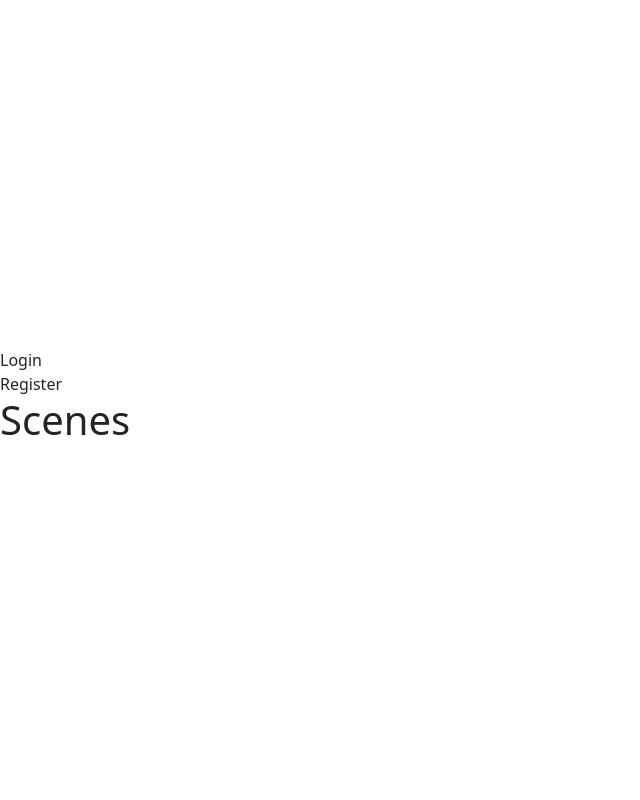
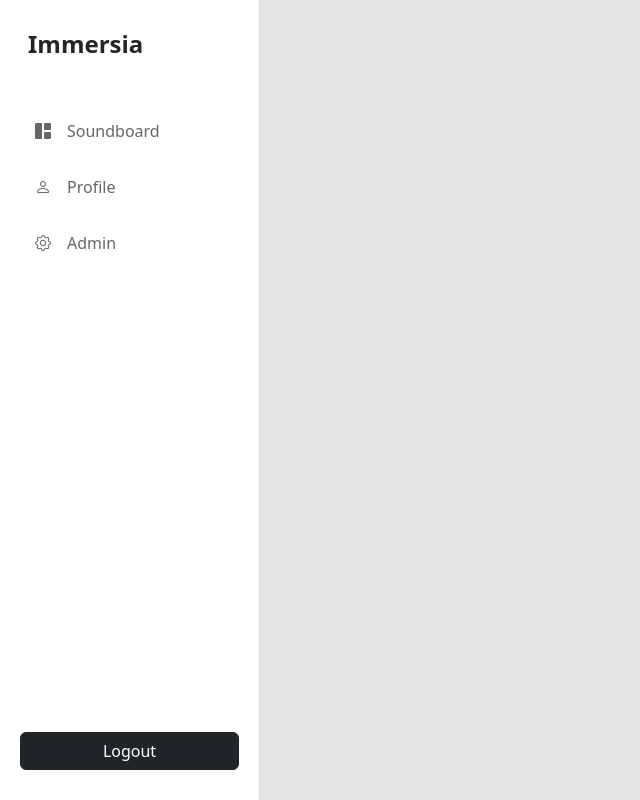
Before and after one commit to sbalazs222/Immersia, a React (Vite) app in the folder apps/web/: page / in a window 1280 px wide. Shown: the whole page, without its empty margins (0-640 px from the left). Built offline with nearby package versions, Linux system fonts and the light colour scheme.

Commit message:
Balmenü

```diff
--- a/apps/web/src/App.jsx
+++ b/apps/web/src/App.jsx
@@ -1,20 +1,71 @@
+import { useState, useEffect } from 'react'
+import { ToastContainer } from 'react-bootstrap'
+import { BrowserRouter, NavLink, Routes, Route } from 'react-router-dom'
+
+import Login from "./Login";
+import Register from "./Register";
+import SoundBoard from "./Soundboard";
+import Admin from "./Admin";
+import Profile from "./Profile";
+
 import './styles/App.css'
 import 'bootstrap/dist/css/bootstrap.min.css'
-
-import { ToastContainer } from 'react-bootstrap'
-import { useState } from 'react'
-
-import NavbarComponent from './components/Navbar.jsx'
+import 'bootstrap-icons/font/bootstrap-icons.css'
 
 function App() {
   const [isLoggedIn, setIsLoggedIn] = useState(false)
 
+  useEffect(() => {
+    if (localStorage.getItem("token")) {
+      setIsLoggedIn(true);
+    }
+  }, []);
+
+  function kilepes() {
+    localStorage.removeItem("token");
+    setIsLoggedIn(false);
+  }
+
   return (
-    <>
-      <NavbarComponent isLoggedIn={isLoggedIn} setIsLoggedIn={setIsLoggedIn} />
+    <BrowserRouter>
+      <div className='app-container'>
 
-      <ToastContainer position="bottom-end" className="p-3" />
-    </>
+        {/* BAL MENÜ */}
+        <div className='sidebar'>
+          <h4 className='fw-bold mb-5 ps-2'>Immersia</h4>
+          <nav className='d-flex flex-column h-100'>
+            {!isLoggedIn ? (
+              <>
+                <NavLink to="/Soundboard" className="nav-item"><i className='bi bi-grid-1x2-fill me-3'></i>Soundboard</NavLink>
+                <NavLink to="/Profile" className="nav-item"><i className="bi bi-person me-3"></i>Profile</NavLink>
+                <NavLink to="/Admin" className="nav-item"><i className="bi bi-gear me-3"></i>Admin</NavLink>
+                <div className='mt-auto'>
+                  <button className='btn btn-dark w-100' onClick={kilepes}>Logout</button>
+                </div>
+              </>
+            ) : (
+              <>
+                <div className='mt-4 border-top pt-4'>
+                  <NavLink to="/Login" className="nav-item"><i className='bi bi-box-arrow-in-right me-3'></i>Login</NavLink>
+                  <NavLink to="/Register" className="nav-item"><i className="bi bi-person-add me-3"></i>Register</NavLink>
+                </div>
+              </>
+            )}
+          </nav>
+        </div>
+
+        <div className='main-content'>
+        <Routes>
+          <Route path="/Soundboard" element={<SoundBoard />} />
+          <Route path="/Login" element={<Login setLogin={setIsLoggedIn} />} />
+          <Route path="/Register" element={<Register />} />
+          <Route path="/Profile" element={<Profile/>} />
+          <Route path="/Admin" element={<Admin/>} />
+        </Routes>
+        </div>
+      </div>
+      <ToastContainer position='bottom-end' className='p-3' />
+    </BrowserRouter>
   )
 }
 
--- /dev/null
+++ b/apps/web/src/Soundboard.jsx
@@ -0,0 +1,46 @@
+import { useState } from 'react'
+
+function SoundBoard(){
+const [activeTab, setActiveTab] = useState("scenes")
+
+return(
+    <>
+    <div className='p-4'>
+    <div className='tabs-container'>
+        <button className={activeTab == "scenes" ? "tab-btn active" : "tab-btn"} onClick={setActiveTab("scenes")}>Scenes</button>
+        <button className={activeTab == "ambiences" ? "tab-btn active" : "tab-btn"} onClick={setActiveTab("ambiences")}>Ambiences</button>
+        <button className={activeTab == "oneshots" ? "tab-btn active" : "tab-btn"} onClick={setActiveTab("oneshots")}>One-Shots</button>
+    </div>
+
+    <div className='mt-4'>
+        {/* Ha a scenes fül aktív, ezt mutatjuk: */}
+        {activeTab === 'scenes' && (
+          <div>
+            <h2>Itt lesznek a Helyszínek (Képek)</h2>
+            <p>Ez a Scenes oldal tartalma.</p>
+          </div>
+        )}
+
+        {/* Ha az ambiences fül aktív, ezt mutatjuk: */}
+        {activeTab === 'ambiences' && (
+          <div>
+            <h2>Itt lesznek a Háttérzajok (Csíkok)</h2>
+            <p>Ez az Ambiences oldal tartalma.</p>
+          </div>
+        )}
+
+        {/* Ha a oneshots fül aktív, ezt mutatjuk: */}
+        {activeTab === 'oneshots' && (
+          <div>
+            <h2>Itt lesznek az Effektek (Gombok)</h2>
+            <p>Ez a One-Shots oldal tartalma.</p>
+          </div>
+        )}
+    </div>
+
+    </div>
+    </>
+)
+
+}
+export default SoundBoard;
--- a/apps/web/src/styles/App.css
+++ b/apps/web/src/styles/App.css
@@ -1,35 +1,84 @@
-.logo {
-  height: 6em;
-  padding: 1.5em;
-  will-change: filter;
-  transition: filter 300ms;
-}
-.logo:hover {
-  filter: drop-shadow(0 0 2em #646cffaa);
-}
-.logo.react:hover {
-  filter: drop-shadow(0 0 2em #61dafbaa);
+body {
+  background-color: #E5E5E5;
+  font-family: 'Segoe UI', sans-serif;
+  margin: 0;
+  overflow: hidden;
 }
 
-@keyframes logo-spin {
-  from {
-    transform: rotate(0deg);
-  }
-  to {
-    transform: rotate(360deg);
-  }
+.app-container {
+  display: flex;
+  height: 100vh;
+  width: 100vw;
 }
 
-@media (prefers-reduced-motion: no-preference) {
-  a:nth-of-type(2) .logo {
-    animation: logo-spin infinite 20s linear;
-  }
+.sidebar {
+  width: 260px;
+  background-color: #FFFFFF;
+  display: flex;
+  flex-direction: column;
+  padding: 30px 20px;
+  border-right: 1px solid #ddd;
+  flex-shrink: 0;
 }
 
-.card {
-  padding: 2em;
+.nav-item {
+  color: #666;
+  text-decoration: none;
+  padding: 12px 15px;
+  margin-bottom: 8px;
+  border-radius: 8px;
+  font-weight: 500;
+  display: flex;
+  align-items: center;
+  transition: all 0.2s;
 }
 
-.read-the-docs {
-  color: #888;
+.nav-item:hover {
+  background-color: #f3f4f6;
+  color: #333;
 }
+
+.nav-item.active {
+  background-color: #9CA3AF;
+  color: white;
+  font-weight: 600;
+  box-shadow: 0 2px 5px rgba(0, 0, 0, 0.1);
+}
+
+.main-content {
+  flex-grow: 1;
+  background-color: #E5E5E5;
+  overflow: hidden;
+  position: relative;
+  display: flex;
+  flex-direction: column;
+}
+
+/* Soundboard */
+.tabs-container {
+  background-color: #C4C4C4;
+  border-radius: 12px;
+  padding: 5px;
+  display: inline-flex;
+  gap: 5px;
+}
+
+.tab-btn {
+  border: none;
+  background: transparent;
+  padding: 8px 30px;
+  font-weight: 600;
+  color: #555;
+  border-radius: 8px;
+  transition: all 0.2s;
+}
+
+.tab-btn:hover {
+  background-color: rgba(255, 255, 255, 0.3);
+}
+
+.tab-btn.active {
+  background-color: #9CA3AF;
+  color: white;
+  box-shadow: 0 2px 4px rgba(0, 0, 0, 0.1);
+}
```
